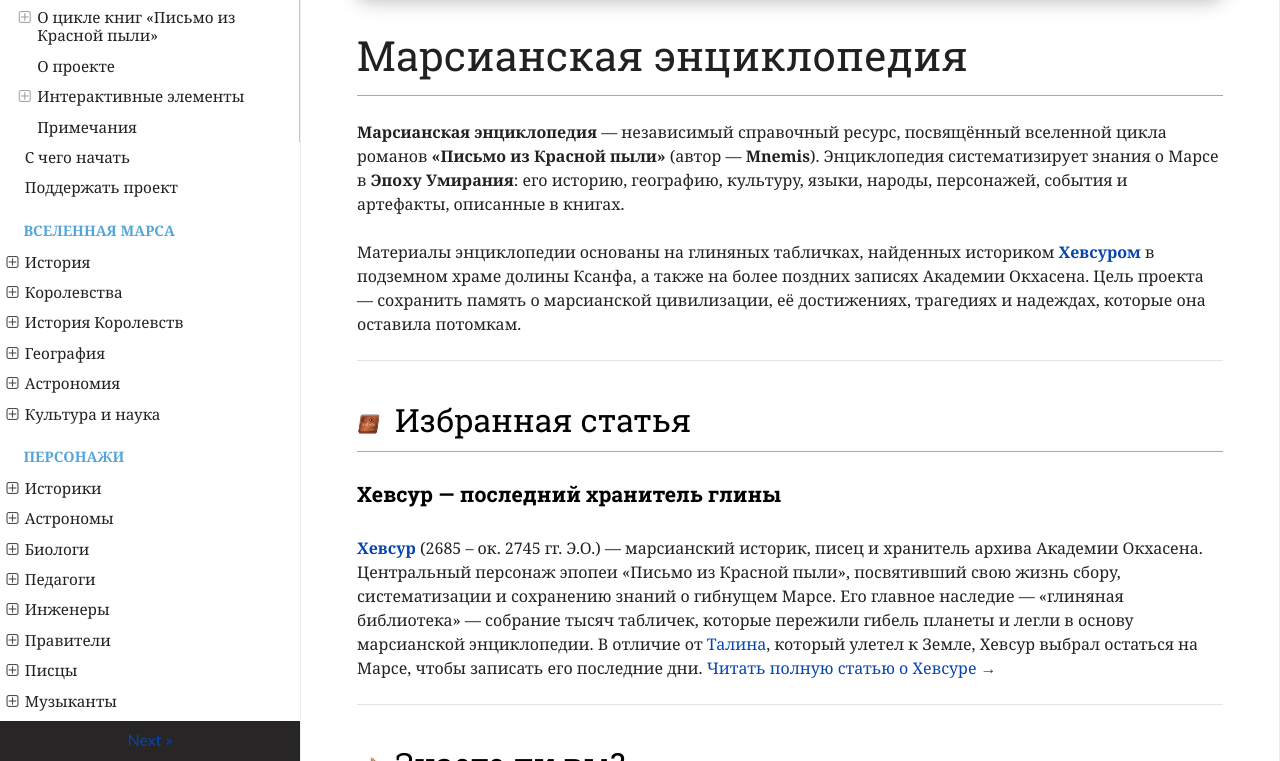
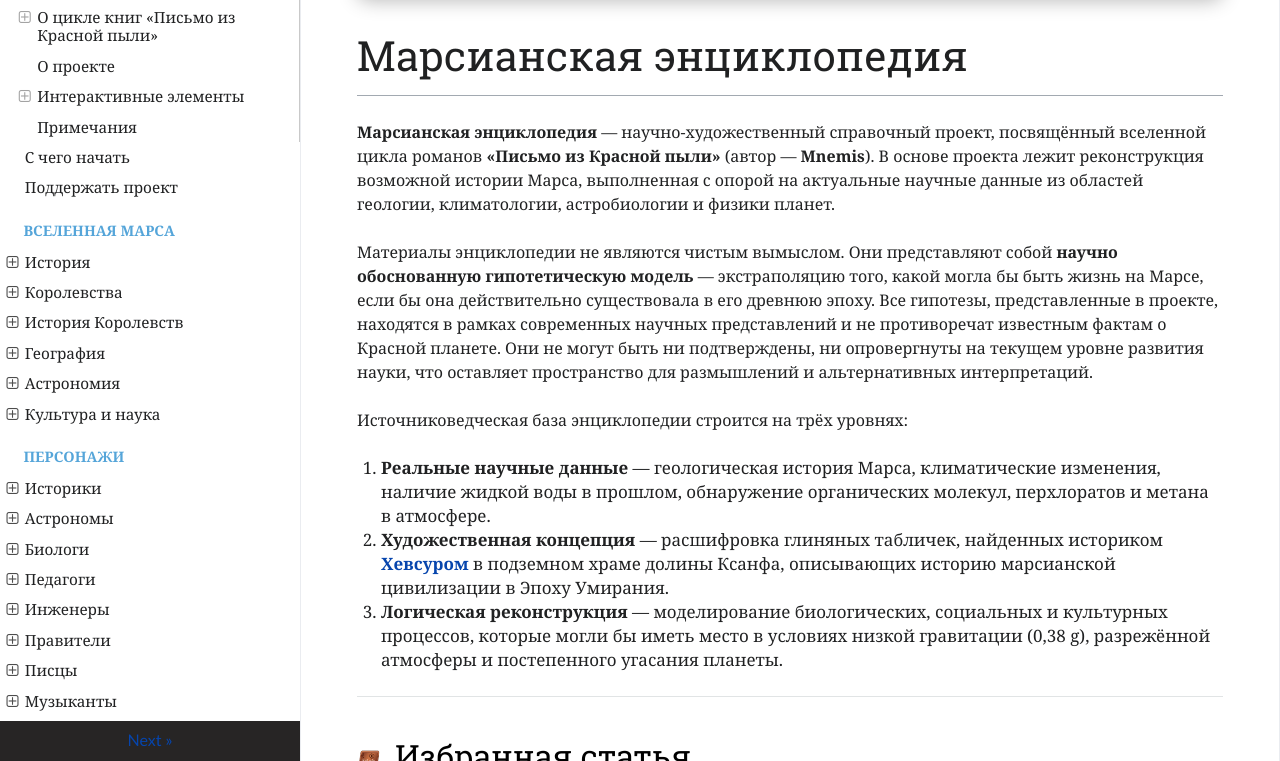
Before and after one commit to ivanhohlov14-bit/mars-encyclopedia, an MkDocs documentation site: the page built from docs/index.md, in a window 1280 px wide and 900 px high, scrolled down 208 px, cut to the strip 139-900 px from the top of the window. Built offline with MkDocs 1.6.1, drawn with Linux system fonts in a browser that asks for light colours; nearby versions of some CDN libraries; some of the changed text lies outside the part shown.

Commit message:
Update index.md

```diff
--- a/docs/index.md
+++ b/docs/index.md
@@ -27,9 +27,15 @@
 
 # Марсианская энциклопедия
 
-**Марсианская энциклопедия** — независимый справочный ресурс, посвящённый вселенной цикла романов **«Письмо из Красной пыли»** (автор — **Mnemis**). Энциклопедия систематизирует знания о Марсе в **Эпоху Умирания**: его историю, географию, культуру, языки, народы, персонажей, события и артефакты, описанные в книгах.
+**Марсианская энциклопедия** — научно-художественный справочный проект, посвящённый вселенной цикла романов **«Письмо из Красной пыли»** (автор — **Mnemis**). В основе проекта лежит реконструкция возможной истории Марса, выполненная с опорой на актуальные научные данные из областей геологии, климатологии, астробиологии и физики планет.
 
-Материалы энциклопедии основаны на глиняных табличках, найденных историком **[Хевсуром](people/hevsur.md)** в подземном храме долины Ксанфа, а также на более поздних записях Академии Окхасена. Цель проекта — сохранить память о марсианской цивилизации, её достижениях, трагедиях и надеждах, которые она оставила потомкам.
+Материалы энциклопедии не являются чистым вымыслом. Они представляют собой **научно обоснованную гипотетическую модель** — экстраполяцию того, какой могла бы быть жизнь на Марсе, если бы она действительно существовала в его древнюю эпоху. Все гипотезы, представленные в проекте, находятся в рамках современных научных представлений и не противоречат известным фактам о Красной планете. Они не могут быть ни подтверждены, ни опровергнуты на текущем уровне развития науки, что оставляет пространство для размышлений и альтернативных интерпретаций.
+
+Источниковедческая база энциклопедии строится на трёх уровнях:
+
+1. **Реальные научные данные** — геологическая история Марса, климатические изменения, наличие жидкой воды в прошлом, обнаружение органических молекул, перхлоратов и метана в атмосфере.
+2. **Художественная концепция** — расшифровка глиняных табличек, найденных историком **[Хевсуром](people/hevsur.md)** в подземном храме долины Ксанфа, описывающих историю марсианской цивилизации в Эпоху Умирания.
+3. **Логическая реконструкция** — моделирование биологических, социальных и культурных процессов, которые могли бы иметь место в условиях низкой гравитации (0,38 g), разрежённой атмосферы и постепенного угасания планеты.
 
 ---
 
@@ -86,13 +92,15 @@
 
 | Название | Год | Краткое описание |
 |----------|-----|------------------|
-| **[«Ацидалийское море»](books/acidalia-sea.md)** | 2026 | Первый роман. Знакомит с миром Эпохи Умирания, жизнью в Окхасене и предчувствием катастрофы. |
+| **[«Ацидалийское море»](books/acidalia-sea.md)** | 2026 | Первый роман. Знакомит с миром Эпохи Умирания и жизнью в Окхасене |
 
 ---
 
 ## <img src="assets/images/stickers/sticker-galaxy.png" style="width: 24px; height: 24px; display: inline; vertical-align: middle; margin-right: 6px;">  О проекте
 
-Марсианская энциклопедия создаётся как независимый справочный ресурс для всех, кто интересуется вселенной «Письма из Красной пыли». Проект открыт для дополнений и уточнений. Если вы хотите внести свой вклад, предложить новую статью или исправить ошибку, свяжитесь с автором по электронной почте: **[mnemis.author@mail.ru](mailto:mnemis.author@mail.ru)**.
+Проект адресован широкой аудитории, интересующейся вопросами происхождения жизни во Вселенной, эволюции планет и возможных форм разума за пределами Земли. Марсианская энциклопедия предлагает читателю не готовые ответы, а пространство для размышлений — модели того, какой могла бы быть история Марса, если бы на нём действительно существовала жизнь.
+
+Все гипотезы, представленные в проекте, основаны на реальных научных данных и не противоречат современному знанию. По вопросам сотрудничества и уточнения материалов: mnemis.author@mail.ru.
 
 ---
 
```
